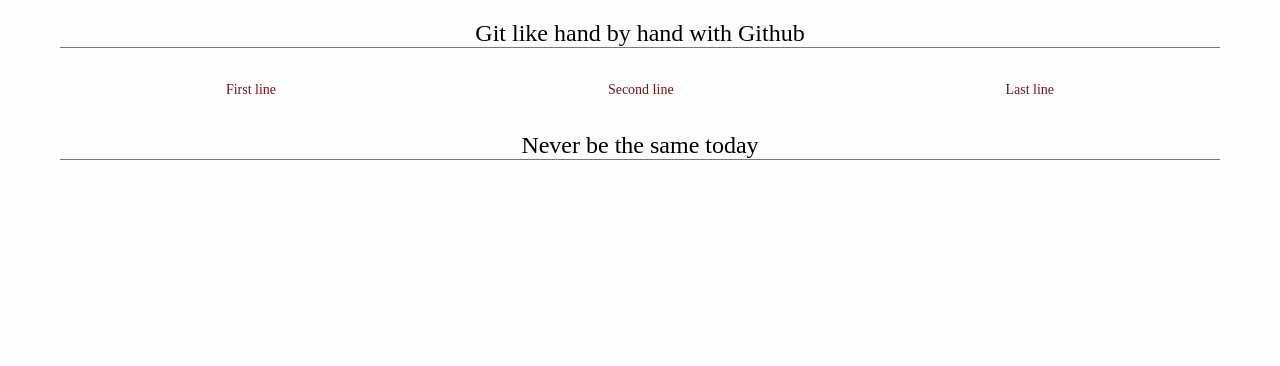
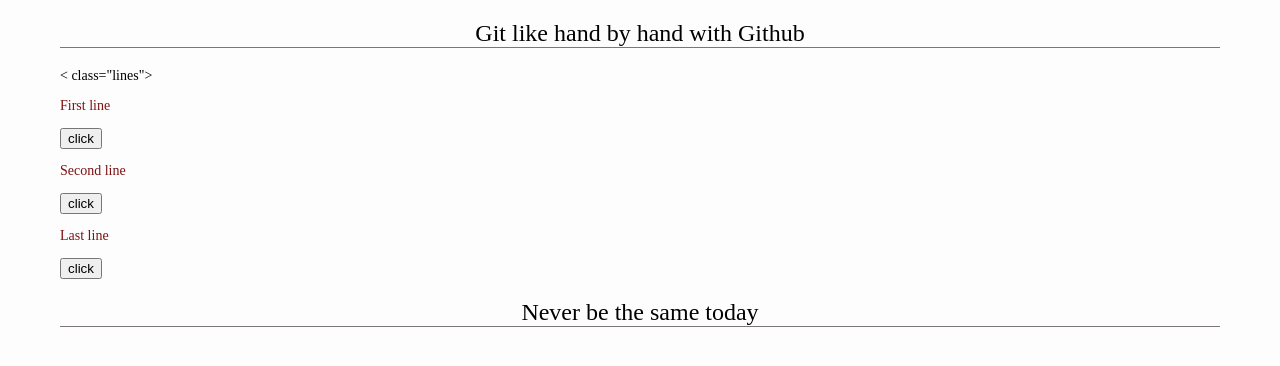
Before and after one commit to B2BProjects/gittest, a plain HTML site: page index.html in a window 1280 px wide. Drawn offline with Linux system fonts and the light colour scheme.

Commit message:
add btn to list

```diff
--- a/index.html
+++ b/index.html
@@ -10,10 +10,13 @@
 
 <body>
   <h2><span>Git</span> like hand by hand with <span>Github</span></h2>
-  <div class="lines">
+  < class="lines">
     <p>First line</p>
+    <button type="list__btn">click</button>
     <p>Second line</p>
+    <button type="list__btn">click</button>
     <p>Last line</p>
+    <button type="list__btn">click</button>
   </div>
   <div>
     <h2><span>Never be the same today</span></h2>
```
